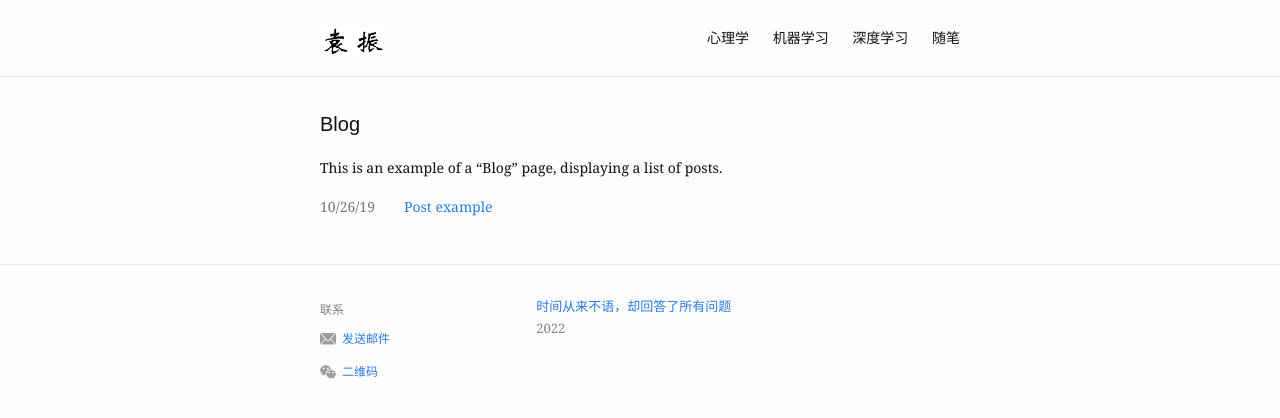
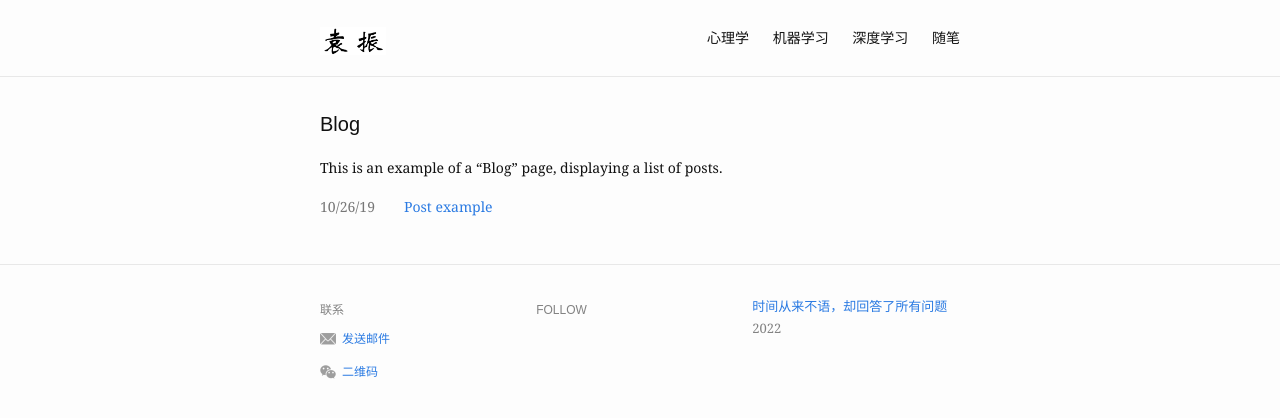
Before and after one commit to yz14/tm28, a Jekyll site: the page built from blog.md, in a window 1280 px wide. Shown: the top 418 px of the page. Built offline with Jekyll 4.4.1, drawn with Linux system fonts in a browser that asks for light colours.

Commit message:
Update footer.html

```diff
--- a/_includes/footer.html
+++ b/_includes/footer.html
@@ -26,7 +26,7 @@
         </div>
       </div>
 
-<!--       <div class="footer-col footer-col-2">
+      <div class="footer-col footer-col-2">
         <h4>FOLLOW</h4>
 
         <div class="social-links follow-links">
@@ -49,7 +49,7 @@
 
           {% endfor %}
         </div>
-      </div> -->
+      </div>
 
       {% if site.footer.show_powered_by == true %}
         <div class="footer-col footer-col-3 powered-by">
```
